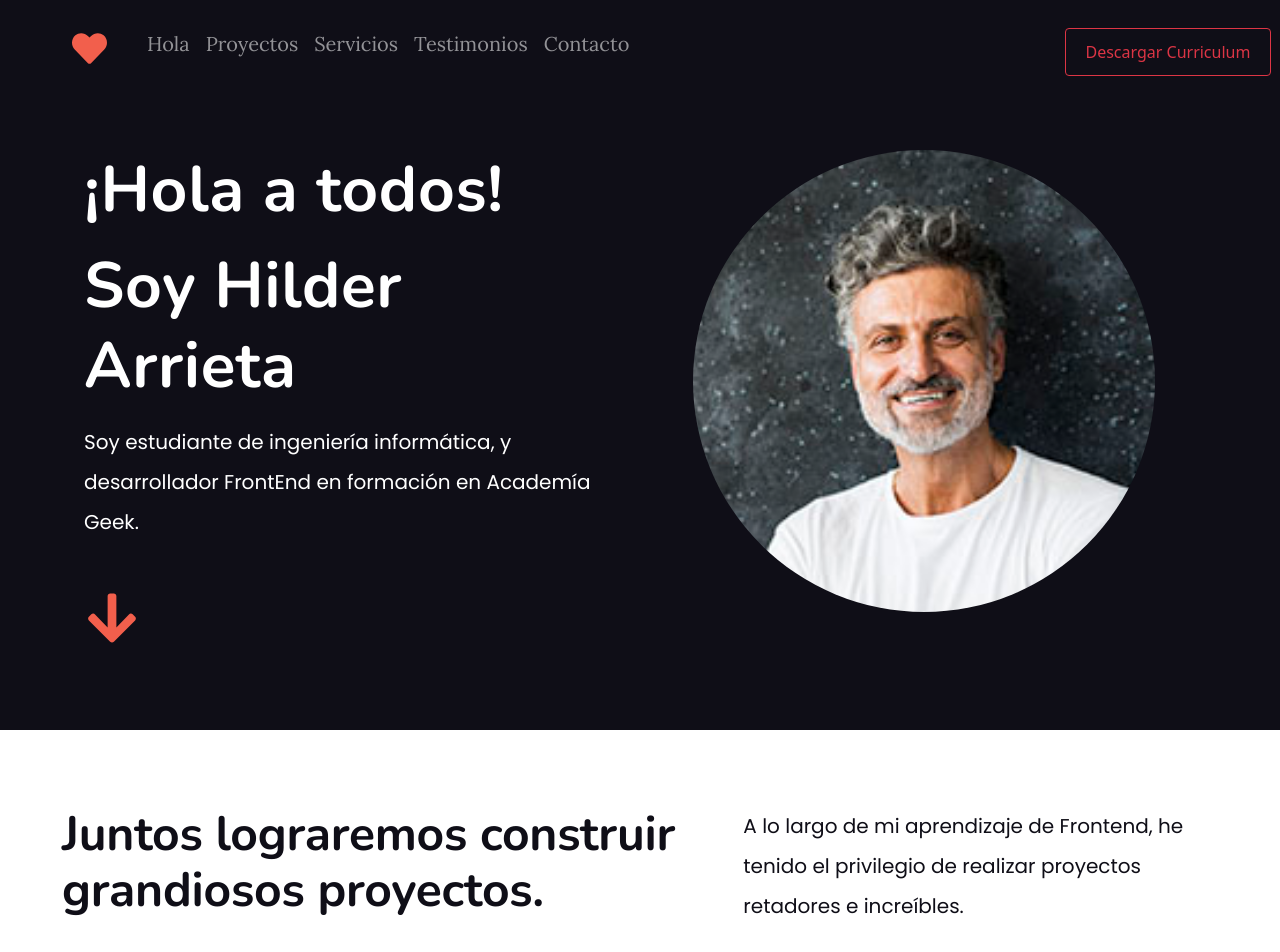
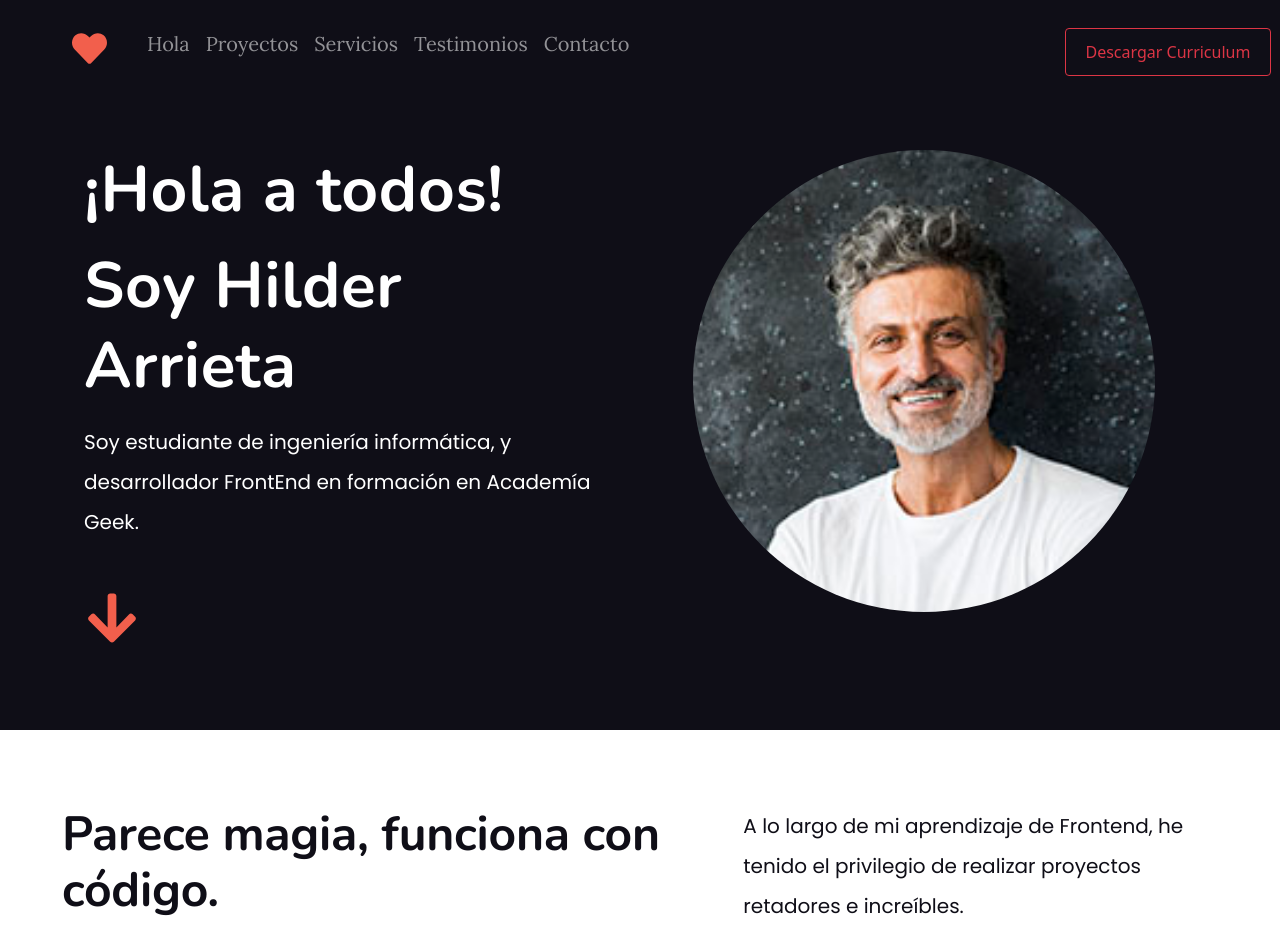
Before and after one commit to matlab98/S2_reto_1_AG, a React app: page / in a window 1280 px wide. Shown: the top 952 px of the page. Built offline with nearby package versions, Linux system fonts and the light colour scheme; a web font is replaced by a local one; what webfontloader would draw is missing.

Commit message:
Error descargar HV

```diff
--- a/src/components/DescriptionProyects.jsx
+++ b/src/components/DescriptionProyects.jsx
@@ -25,8 +25,8 @@ const DescriptionProyects = () => {
     return (
         <Row2 style={{ color: "#0F0E17" }}>
             <Col xs={12} md={7}>
-                <StyledTitulo1><Headline2 name="Juntos lograremos construir grandiosos proyectos." /></StyledTitulo1>
-                <StyledTitulo2><Headline4 name="Juntos lograremos construir grandiosos proyectos." /></StyledTitulo2>
+                <StyledTitulo1><Headline2 name="Parece magia, funciona con código." /></StyledTitulo1>
+                <StyledTitulo2><Headline4 name="Parece magia, funciona con código." /></StyledTitulo2>
 
             </Col>
             <Col>
```
Also changed, not shown: 14 other files (tests, documents, lock files or other folders).
